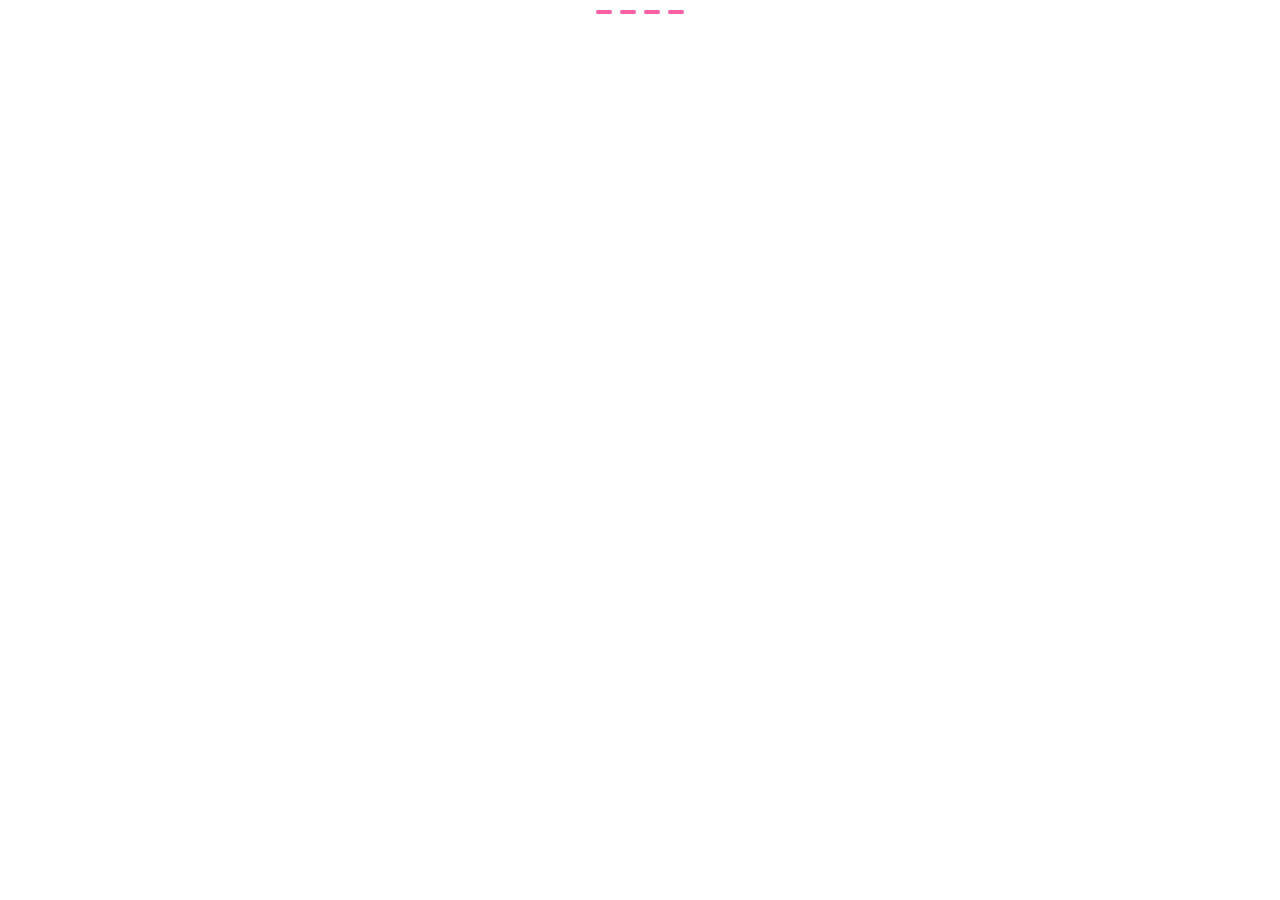
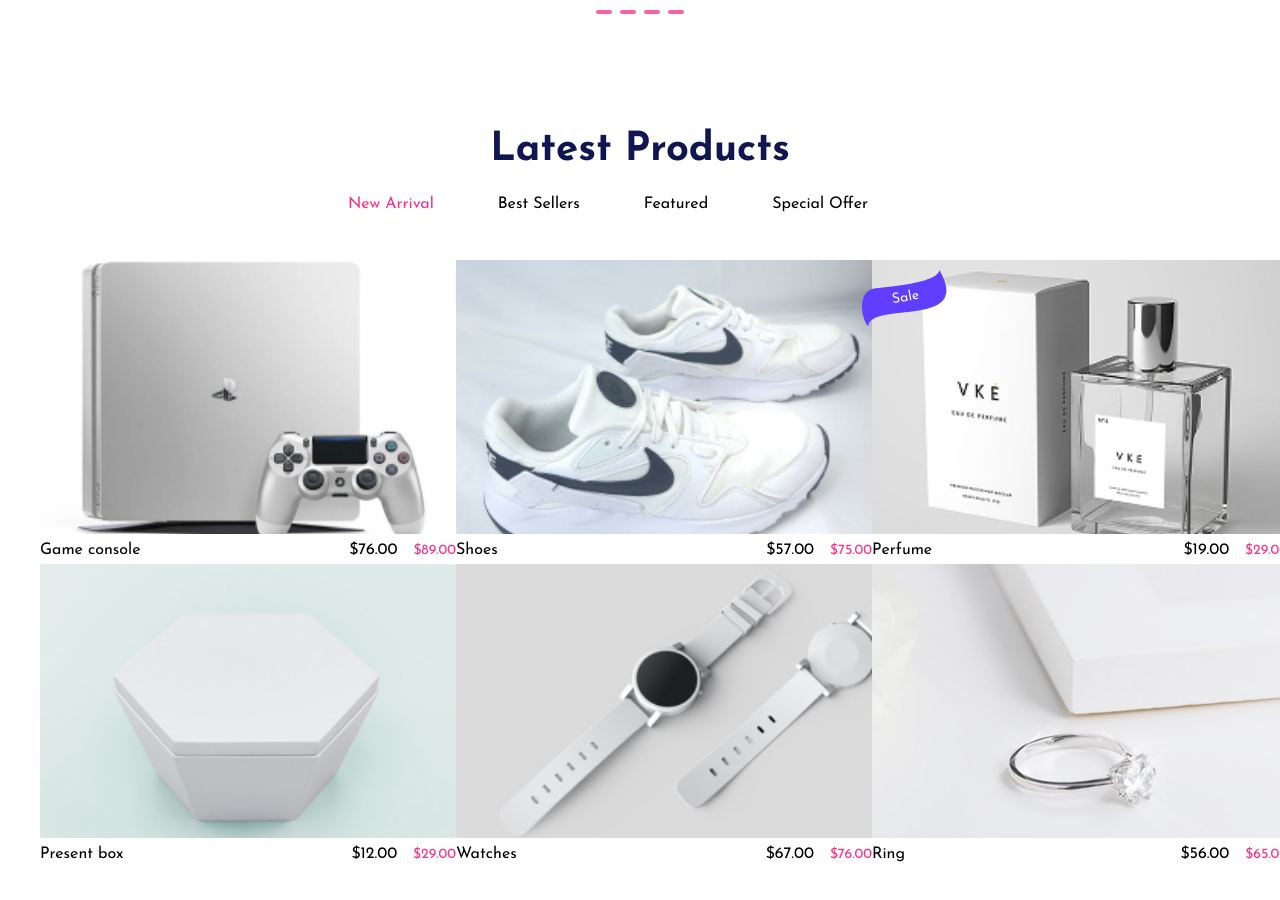
Before and after one commit to AgusGrid/Hekto, an Angular app: page / in a window 1280 px wide. Shown: the part 1560-2460 px from the top of the page. Before the commit the page ends 1680 px from the top, so only its background shows below. Built offline with nearby package versions, Linux system fonts and the light colour scheme.

Commit message:
feat: rename latest-product to latest-products and add to home
- Refactor: rename component from latest-product to latest-products
- feat: integrate latest-products component into home page
- style: improve navigation hover interaction"

```diff
--- a/src/app/pages/home/home.component.html
+++ b/src/app/pages/home/home.component.html
@@ -36,3 +36,4 @@
     </div>
 </section>
 <app-featured-products />
+<app-latest-products />
--- a/src/app/pages/home/home.component.ts
+++ b/src/app/pages/home/home.component.ts
@@ -3,11 +3,11 @@
 import { HeroSlide } from '@models/hero-slide.model';
 import slidesData from './home.slides.json';
 import { FeaturedProducts } from './featured-products/featured-products';
-
+import { LatestProducts } from './latest-products/latest-products';
 
 @Component({
   selector: 'app-home',
-  imports: [CommonModule, FeaturedProducts],
+  imports: [CommonModule, FeaturedProducts, LatestProducts],
   standalone: true,
   templateUrl: './home.component.html',
   styleUrl: './home.component.scss',
--- a/src/app/pages/home/latest-product/latest-product.html
+++ b/src/app/pages/home/latest-products/latest-products.html
@@ -25,6 +25,7 @@
         </ul>
     </div>
     <div class="latest-product__container">
+        <div class="latest-product__grid">
             @for (product of activeProducts(); track trackByProduct($index, product)) {
                 <app-card
                     variant="latest"
@@ -37,3 +38,4 @@
             }
         </div>
     </div>
+</div>
--- a/src/app/pages/home/latest-product/latest-product.scss
+++ b/src/app/pages/home/latest-products/latest-products.scss
@@ -3,7 +3,7 @@
 .latest-product {
     min-height: 47.25rem;
     margin: 0 auto;
-
+    background-color: $white;
     display: flex;
     flex-direction: column;
     align-items: center;
@@ -15,6 +15,8 @@
         align-items: center;
         justify-content: center;
         width: 100%;
+        max-width: 75rem;
+        margin: 0 auto;
         margin-bottom: 3rem;
     }
 
@@ -24,13 +26,16 @@
         margin: 0;
         padding: 0;
 
-
         li {
             display: inline-block;
-            margin-right: 64px;
+            margin-right: 4rem;
             cursor: pointer;
+            transition: color 0.2s ease;
+
+            &.active {
+                color: $primary;
+            }
         }
-
 
     }
 
@@ -41,12 +46,22 @@
     }
 
     &__container {
+        display: flex;
+        flex-direction: column;
+        align-items: center;
+        justify-content: center;
+        width: 100%;
+        max-width: 75rem;
+        margin: 0 auto;
+    }
+
+    &__grid {
         display: grid;
         grid-template-columns: repeat(3, 1fr);
-        gap: 32px;
+        width: 100%;
         // minimum height based on 2 rows (maximum 6 products)
-        // 2 rows × 19rem (card height) + 1 gap of 32px
-        min-height: calc(2 * 19rem + 32px);
+        // 2 rows × 19rem (card height) + 12rem additional spacing
+        min-height: calc(2 * 19rem + 12rem);
         // fixed height per row to maintain consistency
         grid-auto-rows: 19rem;
         align-content: start;
--- a/src/app/pages/home/latest-product/latest-product.ts
+++ b/src/app/pages/home/latest-products/latest-products.ts
@@ -1,17 +1,18 @@
 import { Component, ChangeDetectionStrategy, computed, signal } from '@angular/core';
 import { Card } from '@components/card/card';
 import { CommonModule } from '@angular/common';
-import latestProductJson from './latest-product.json';
+import latestProductJson from './latest-products.json';
 import { LatestProductCategory, LatestProduct as LatestProductType } from '@models/latest-product.types';
 
 @Component({
-  selector: 'app-latest-product',
+  selector: 'app-latest-products',
+  standalone: true,
   imports: [CommonModule, Card],
-  templateUrl: './latest-product.html',
-  styleUrl: './latest-product.scss',
-  changeDetection: ChangeDetectionStrategy.OnPush, // Optimización de rendimiento
+  templateUrl: './latest-products.html',
+  styleUrl: './latest-products.scss',
+  changeDetection: ChangeDetectionStrategy.OnPush,
 })
-export class LatestProduct {
+export class LatestProducts {
   LatestProductCategory = LatestProductCategory;
   activeCategory = signal<LatestProductCategory>(LatestProductCategory.NEW_ARRIVAL);
   readonly products: { [key in LatestProductCategory]: LatestProductType[] } = latestProductJson;
```
Also changed, not shown: src/app/pages/home/latest-products/latest-products.json (renamed from src/app/pages/home/latest-product/latest-product.json), 1 other file (tests, documents, lock files or other folders). Lines whose indentation alone changed are shown as unchanged.
